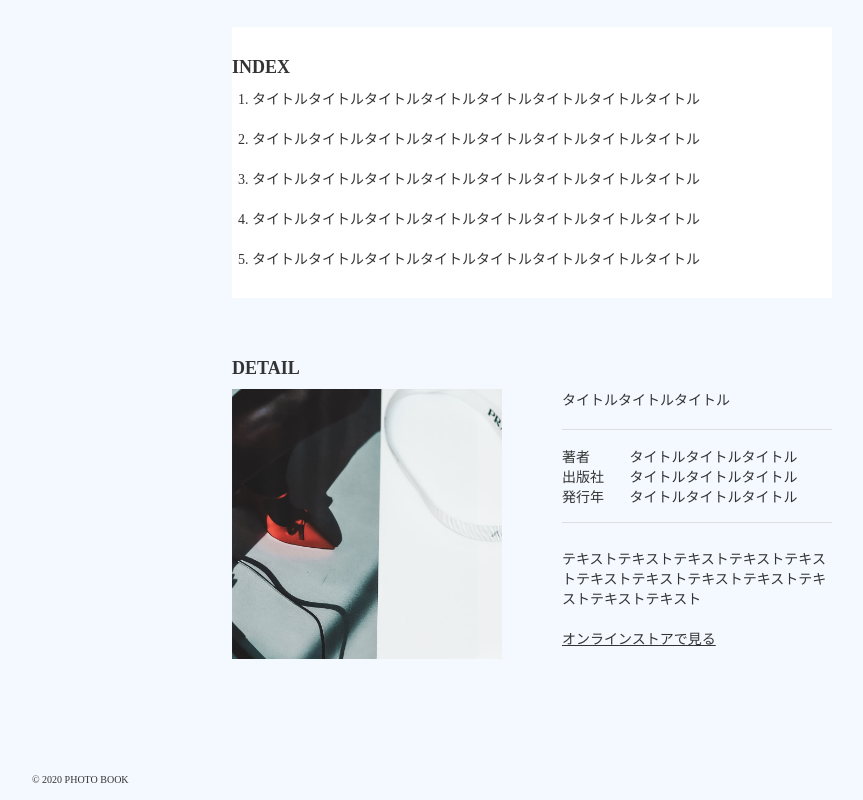
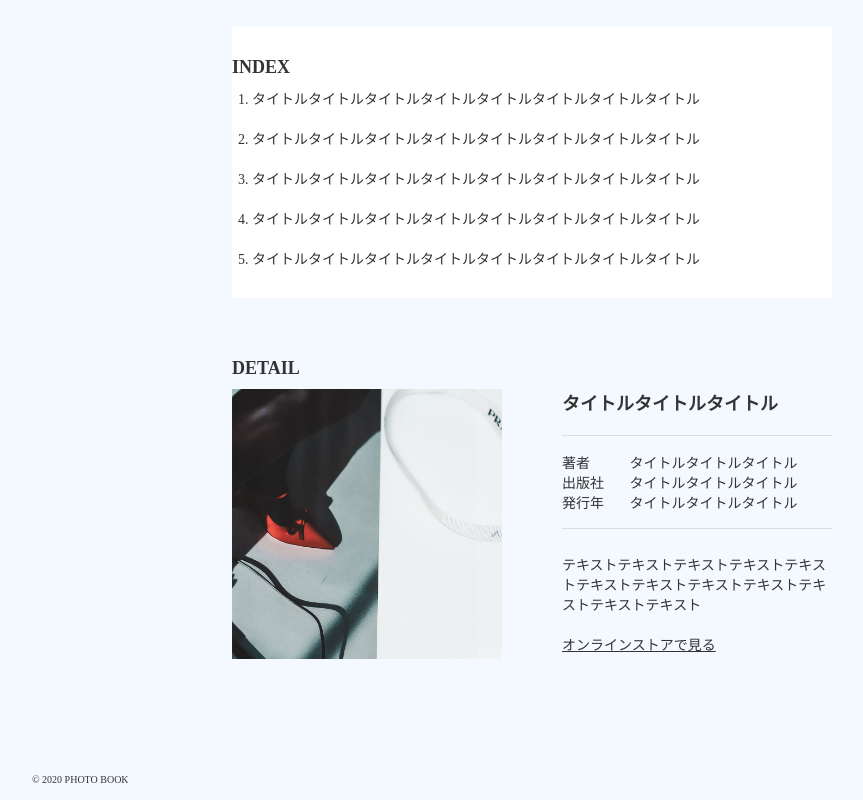
Before and after one commit to KouzaiHiroki/Photo-Book, a plain HTML site: page index.html in a window 1280 px wide. Shown: the part 555-1355 px from the top of the page, without its empty margins (108-971 px from the left). Drawn offline with Linux system fonts and the light colour scheme; some packages are replaced by stand-ins of ours.

Commit message:
Update index.html

```diff
--- a/index.html
+++ b/index.html
@@ -36,7 +36,7 @@
                 <div class="content">
                     <img class="detail-photo" src="image/detail.jpg">
                     <div class="detail-text">
-                        <p class="detail-text">タイトルタイトルタイトル</p>
+                        <p class="detail-title">タイトルタイトルタイトル</p>
                         <dl>
                             <dt>著者</dt>
                             <dd>タイトルタイトルタイトル</dd>
```
